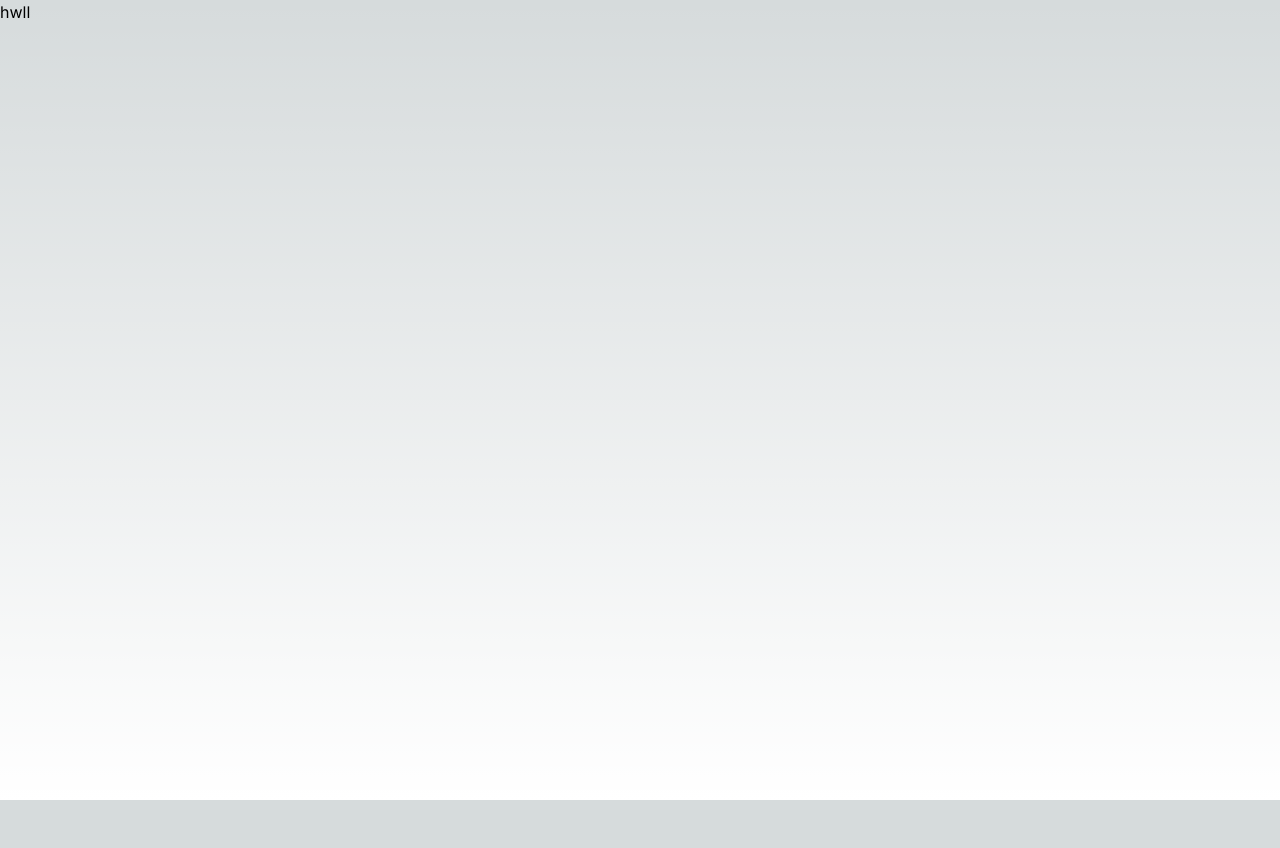
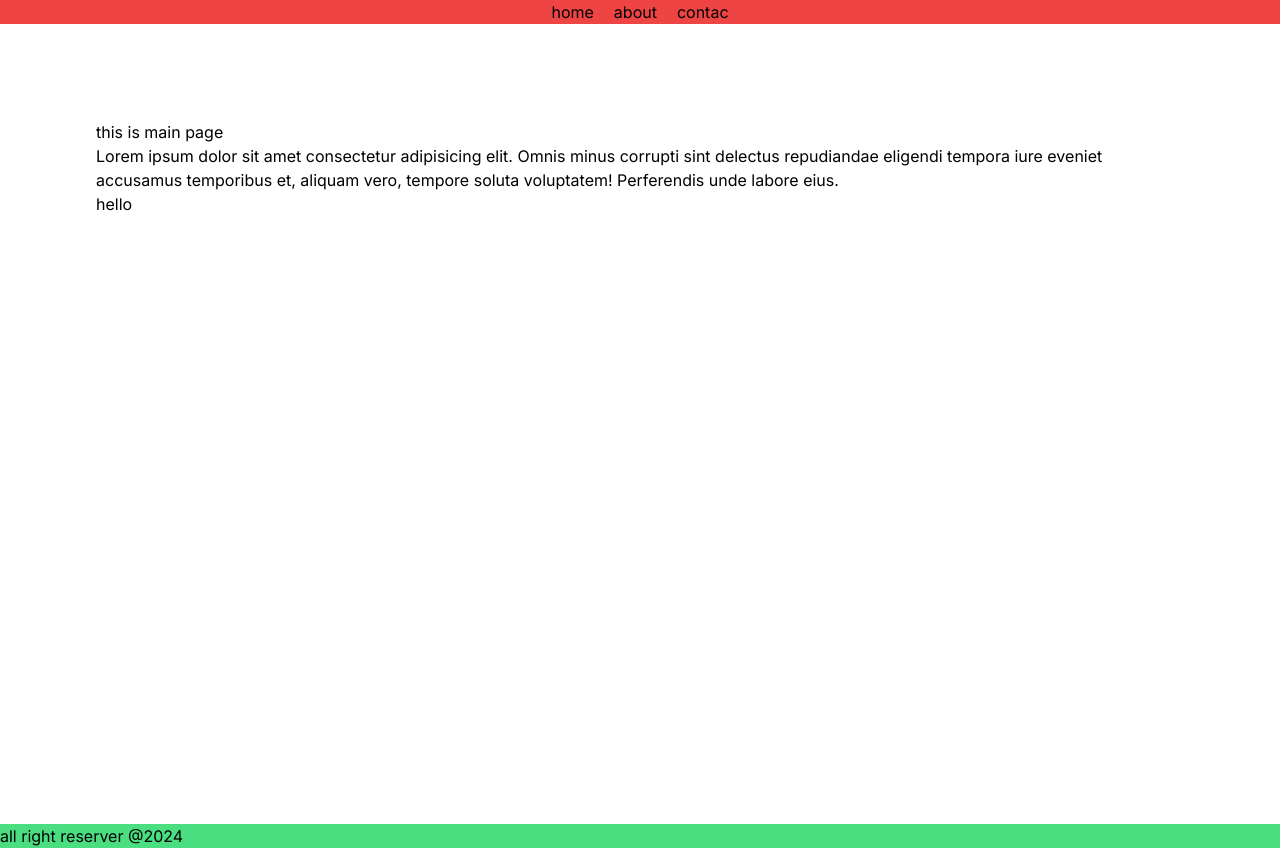
Before and after one commit to AbuRahat889/NextJs-practice, a Next.js app: page / in a window 1280 px wide. Before the commit the page ends 800 px from the top, so only its background shows below. Built offline with nearby package versions, Linux system fonts and the light colour scheme.

Commit message:
add route

```diff
--- /dev/null
+++ b/src/app/about/page.jsx
@@ -0,0 +1,12 @@
+import React from 'react';
+
+const AboutPage = () => {
+    return (
+        <div>
+            <h1>this is about page </h1>
+            <p>contact me </p>
+        </div>
+    );
+};
+
+export default AboutPage;
--- a/src/app/globals.css
+++ b/src/app/globals.css
@@ -1,33 +1,3 @@
 @tailwind base;
 @tailwind components;
 @tailwind utilities;
-
-:root {
-  --foreground-rgb: 0, 0, 0;
-  --background-start-rgb: 214, 219, 220;
-  --background-end-rgb: 255, 255, 255;
-}
-
-@media (prefers-color-scheme: dark) {
-  :root {
-    --foreground-rgb: 255, 255, 255;
-    --background-start-rgb: 0, 0, 0;
-    --background-end-rgb: 0, 0, 0;
-  }
-}
-
-body {
-  color: rgb(var(--foreground-rgb));
-  background: linear-gradient(
-      to bottom,
-      transparent,
-      rgb(var(--background-end-rgb))
-    )
-    rgb(var(--background-start-rgb));
-}
-
-@layer utilities {
-  .text-balance {
-    text-wrap: balance;
-  }
-}
--- a/src/app/layout.js
+++ b/src/app/layout.js
@@ -11,7 +11,19 @@ export const metadata = {
 export default function RootLayout({ children }) {
   return (
     <html lang="en">
-      <body className={inter.className}>{children}</body>
+      <body className={inter.className}>
+        <nav>
+          <ul className="bg-red-500 flex gap-5 item-center justify-center">
+            <li>home</li>
+            <li>about</li>
+            <li>contac</li>
+          </ul>
+        </nav>
+        {children}
+        <footer className="bg-green-400">
+          <h2>all right reserver @2024</h2>
+        </footer>
+        </body>
     </html>
   );
 }
--- a/src/app/page.js
+++ b/src/app/page.js
@@ -2,8 +2,16 @@ import Image from "next/image";
 
 export default function Home() {
   return (
-    <main className="flex min-h-screen flex-col justify-between ">
-      hwll
+    <main className="flex min-h-screen flex-col p-24">
+    <h1>this is main page</h1>
+      <p>
+        Lorem ipsum dolor sit amet consectetur adipisicing elit. Omnis minus
+        corrupti sint delectus repudiandae eligendi tempora iure eveniet
+        accusamus temporibus et, aliquam vero, tempore soluta voluptatem!
+        Perferendis unde labore eius.
+      </p>
+      <h1>hello</h1>
+
     </main>
   );
 }
```
